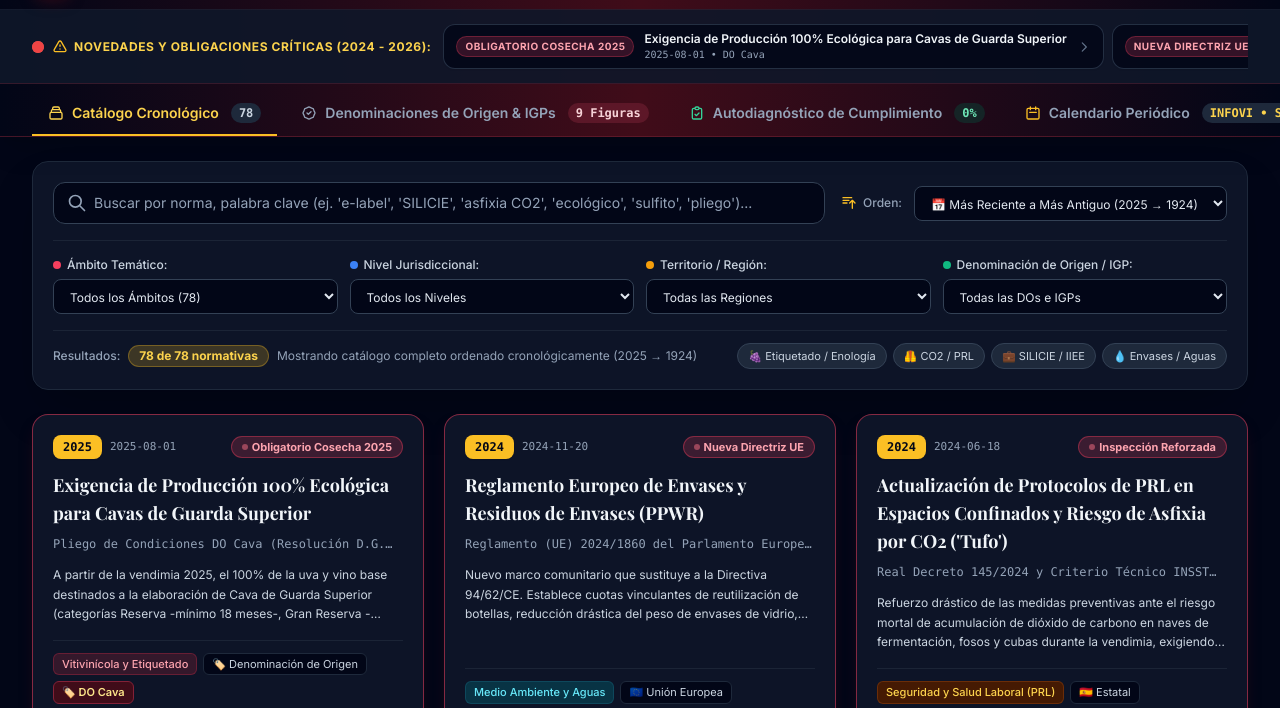
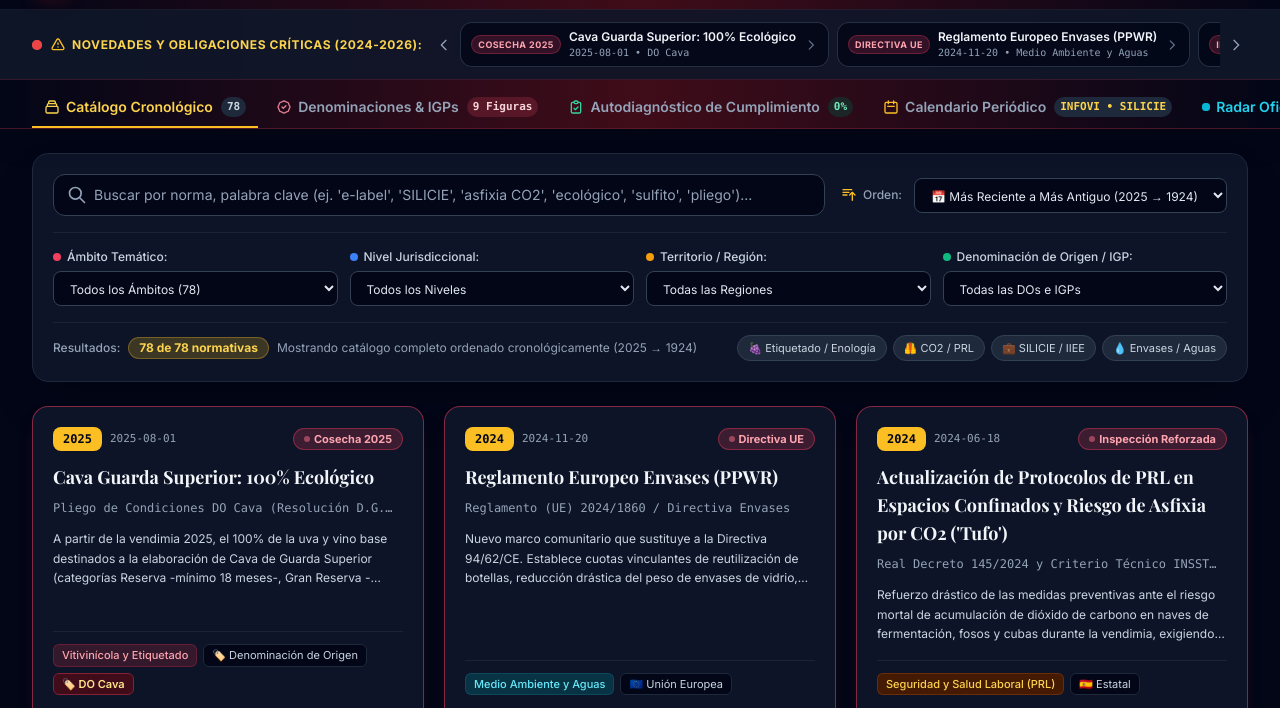
Before and after one commit to ayeneso2023-alt/normativas-vitivinicolas, a plain HTML site: page index.html in a window 1280 px wide. Shown: the part 63-771 px from the top of the page. Drawn offline with nearby package versions, Linux system fonts and the light colour scheme; a web font is replaced by a local one.

Commit message:
Ajustar diseno de tarjetas y pestanas para visualizacion completa sin desbordamiento

```diff
--- a/index.html
+++ b/index.html
@@ -159,78 +159,93 @@
     </div>
 
     <!-- ==================== BLOQUE DE NOVEDADES CRÍTICAS DESTACADAS (REQUISITO 1) ==================== -->
-    <section class="bg-slate-900/90 border-b border-wine-900/40 px-4 sm:px-6 lg:px-8 py-2.5">
-      <div class="max-w-7xl mx-auto flex flex-col md:flex-row items-start md:items-center justify-between gap-3">
+    <section class="bg-slate-900/90 border-b border-wine-900/40 px-3 sm:px-6 lg:px-8 py-2">
+      <div class="max-w-7xl mx-auto flex flex-col md:flex-row items-start md:items-center justify-between gap-2.5">
 
         <!-- Etiqueta de cabecera del Banner -->
         <div class="flex items-center gap-2 flex-shrink-0">
-          <span class="flex h-3 w-3 relative">
+          <span class="flex h-2.5 w-2.5 relative">
             <span class="animate-ping absolute inline-flex h-full w-full rounded-full bg-red-400 opacity-75"></span>
-            <span class="relative inline-flex rounded-full h-3 w-3 bg-red-500"></span>
+            <span class="relative inline-flex rounded-full h-2.5 w-2.5 bg-red-500"></span>
           </span>
-          <span class="text-xs font-bold uppercase tracking-wider text-amber-300 flex items-center gap-1.5">
-            <svg class="w-4 h-4 text-amber-400" fill="none" stroke="currentColor" viewBox="0 0 24 24">
+          <span class="text-xs font-bold uppercase tracking-wider text-amber-300 flex items-center gap-1.5 whitespace-nowrap">
+            <svg class="w-4 h-4 text-amber-400 flex-shrink-0" fill="none" stroke="currentColor" viewBox="0 0 24 24">
               <path stroke-linecap="round" stroke-linejoin="round" stroke-width="2" d="M12 9v2m0 4h.01m-6.938 4h13.856c1.54 0 2.502-1.667 1.732-3L13.732 4c-.77-1.333-2.694-1.333-3.464 0L3.34 16c-.77 1.333.192 3 1.732 3z"/>
             </svg>
-            Novedades y Obligaciones Críticas (2024 - 2026):
+            <span class="hidden lg:inline">Novedades y Obligaciones Críticas (2024-2026):</span>
+            <span class="lg:hidden">Novedades Críticas:</span>
           </span>
         </div>
 
-        <!-- Ticker dinámico desplazable de novedades prioritarias -->
-        <div id="urgent-news-container" class="flex items-center gap-2 overflow-x-auto no-scrollbar w-full py-1">
-          <!-- Las tarjetas de novedades se inyectan dinámicamente mediante JS -->
+        <!-- Ticker dinámico desplazable con flechas de navegación lateral -->
+        <div class="flex items-center gap-1 flex-1 min-w-0 w-full">
+          <button onclick="scrollTicker(-280)" class="p-1 rounded-lg text-slate-400 hover:text-white hover:bg-slate-800 transition flex-shrink-0" title="Ver anteriores" aria-label="Ver anteriores">
+            <svg class="w-4 h-4" fill="none" stroke="currentColor" viewBox="0 0 24 24"><path stroke-linecap="round" stroke-linejoin="round" stroke-width="2" d="M15 19l-7-7 7-7"/></svg>
+          </button>
+          <div id="urgent-news-container" class="flex items-center gap-2 overflow-x-auto no-scrollbar w-full py-1 scroll-smooth">
+            <!-- Las tarjetas de novedades se inyectan dinámicamente mediante JS -->
+          </div>
+          <button onclick="scrollTicker(280)" class="p-1 rounded-lg text-slate-400 hover:text-white hover:bg-slate-800 transition flex-shrink-0" title="Ver siguientes" aria-label="Ver siguientes">
+            <svg class="w-4 h-4" fill="none" stroke="currentColor" viewBox="0 0 24 24"><path stroke-linecap="round" stroke-linejoin="round" stroke-width="2" d="M9 5l7 7-7 7"/></svg>
+          </button>
         </div>
       </div>
     </section>
 
     <!-- Barra de Navegación por Pestañas -->
-    <nav class="max-w-7xl mx-auto px-4 sm:px-6 lg:px-8 flex items-center justify-between gap-2 overflow-x-auto no-scrollbar pt-2">
-      <div class="flex space-x-1 sm:space-x-2">
+    <nav class="max-w-7xl mx-auto px-3 sm:px-6 lg:px-8 flex items-center justify-between gap-1 sm:gap-2 overflow-x-auto no-scrollbar pt-2">
+      <div class="flex space-x-1 sm:space-x-1.5 w-full">
 
         <!-- Pestaña 1: Catálogo Normativo Cronológico -->
-        <button onclick="switchTab('tab-catalogo')" id="nav-tab-catalogo" class="tab-btn active flex items-center gap-2 px-4 py-2.5 border-b-2 border-amber-400 text-amber-300 font-semibold text-sm transition whitespace-nowrap">
-          <svg class="w-4 h-4" fill="none" stroke="currentColor" viewBox="0 0 24 24">
+        <button onclick="switchTab('tab-catalogo')" id="nav-tab-catalogo" class="tab-btn active flex items-center gap-1.5 px-3 py-2 border-b-2 border-amber-400 text-amber-300 font-semibold text-xs sm:text-sm transition whitespace-nowrap">
+          <svg class="w-4 h-4 flex-shrink-0" fill="none" stroke="currentColor" viewBox="0 0 24 24">
             <path stroke-linecap="round" stroke-linejoin="round" stroke-width="2" d="M19 11H5m14 0a2 2 0 012 2v6a2 2 0 01-2 2H5a2 2 0 01-2-2v-6a2 2 0 012-2m14 0V9a2 2 0 00-2-2M5 11V9a2 2 0 012-2m0 0V5a2 2 0 012-2h6a2 2 0 012 2v2M7 7h10"/>
           </svg>
-          <span>Catálogo Cronológico</span>
-          <span id="badge-tab-total-count" class="ml-1 px-2 py-0.5 text-xs rounded-full bg-slate-800 text-slate-300 font-mono">78</span>
+          <span class="hidden md:inline">Catálogo Cronológico</span>
+          <span class="md:hidden">Catálogo</span>
+          <span id="badge-tab-total-count" class="ml-0.5 px-1.5 py-0.2 text-[11px] rounded-full bg-slate-800 text-slate-300 font-mono">78</span>
         </button>
 
         <!-- Pestaña 2: Denominaciones de Origen e IGPs -->
-        <button onclick="switchTab('tab-denominaciones')" id="nav-tab-denominaciones" class="tab-btn flex items-center gap-2 px-4 py-2.5 border-b-2 border-transparent text-slate-400 hover:text-slate-200 font-semibold text-sm transition whitespace-nowrap">
-          <svg class="w-4 h-4" fill="none" stroke="currentColor" viewBox="0 0 24 24">
+        <button onclick="switchTab('tab-denominaciones')" id="nav-tab-denominaciones" class="tab-btn flex items-center gap-1.5 px-3 py-2 border-b-2 border-transparent text-slate-400 hover:text-slate-200 font-semibold text-xs sm:text-sm transition whitespace-nowrap">
+          <svg class="w-4 h-4 flex-shrink-0 text-wine-400" fill="none" stroke="currentColor" viewBox="0 0 24 24">
             <path stroke-linecap="round" stroke-linejoin="round" stroke-width="2" d="M9 12l2 2 4-4M7.835 4.697a3.42 3.42 0 001.946-.806 3.42 3.42 0 014.438 0 3.42 3.42 0 001.946.806 3.42 3.42 0 013.138 3.138 3.42 3.42 0 00.806 1.946 3.42 3.42 0 010 4.438 3.42 3.42 0 00-.806 1.946 3.42 3.42 0 01-3.138 3.138 3.42 3.42 0 00-1.946.806 3.42 3.42 0 01-4.438 0 3.42 3.42 0 00-1.946-.806 3.42 3.42 0 01-3.138-3.138 3.42 3.42 0 00-.806-1.946 3.42 3.42 0 010-4.438 3.42 3.42 0 00.806-1.946 3.42 3.42 0 013.138-3.138z"/>
           </svg>
-          <span>Denominaciones de Origen & IGPs</span>
-          <span class="ml-1 px-2 py-0.5 text-xs rounded-full bg-wine-900/60 text-wine-200 font-mono">9 Figuras</span>
+          <span class="hidden lg:inline">Denominaciones & IGPs</span>
+          <span class="lg:hidden">D.O. & IGPs</span>
+          <span class="ml-0.5 px-1.5 py-0.2 text-[11px] rounded-full bg-wine-900/60 text-wine-200 font-mono">9 Figuras</span>
         </button>
 
         <!-- Pestaña 3: Herramienta de Autodiagnóstico / Auditoría (Compliance Check) -->
-        <button onclick="switchTab('tab-auditoria')" id="nav-tab-auditoria" class="tab-btn flex items-center gap-2 px-4 py-2.5 border-b-2 border-transparent text-slate-400 hover:text-slate-200 font-semibold text-sm transition whitespace-nowrap">
-          <svg class="w-4 h-4 text-emerald-400" fill="none" stroke="currentColor" viewBox="0 0 24 24">
+        <button onclick="switchTab('tab-auditoria')" id="nav-tab-auditoria" class="tab-btn flex items-center gap-1.5 px-3 py-2 border-b-2 border-transparent text-slate-400 hover:text-slate-200 font-semibold text-xs sm:text-sm transition whitespace-nowrap">
+          <svg class="w-4 h-4 flex-shrink-0 text-emerald-400" fill="none" stroke="currentColor" viewBox="0 0 24 24">
             <path stroke-linecap="round" stroke-linejoin="round" stroke-width="2" d="M9 5H7a2 2 0 00-2 2v12a2 2 0 002 2h10a2 2 0 002-2V7a2 2 0 00-2-2h-2M9 5a2 2 0 002 2h2a2 2 0 002-2M9 5a2 2 0 012-2h2a2 2 0 012 2m-6 9l2 2 4-4"/>
           </svg>
-          <span>Autodiagnóstico de Cumplimiento</span>
-          <span id="badge-nav-compliance" class="ml-1 px-2 py-0.5 text-xs rounded-full bg-emerald-900/40 text-emerald-300 font-mono">0%</span>
+          <span class="hidden lg:inline">Autodiagnóstico de Cumplimiento</span>
+          <span class="lg:hidden">Autodiagnóstico</span>
+          <span id="badge-nav-compliance" class="ml-0.5 px-1.5 py-0.2 text-[11px] rounded-full bg-emerald-900/40 text-emerald-300 font-mono">0%</span>
         </button>
 
         <!-- Pestaña 4: Calendario de Obligaciones Periódicas -->
-        <button onclick="switchTab('tab-calendario')" id="nav-tab-calendario" class="tab-btn flex items-center gap-2 px-4 py-2.5 border-b-2 border-transparent text-slate-400 hover:text-slate-200 font-semibold text-sm transition whitespace-nowrap">
-          <svg class="w-4 h-4 text-amber-400" fill="none" stroke="currentColor" viewBox="0 0 24 24">
+        <button onclick="switchTab('tab-calendario')" id="nav-tab-calendario" class="tab-btn flex items-center gap-1.5 px-3 py-2 border-b-2 border-transparent text-slate-400 hover:text-slate-200 font-semibold text-xs sm:text-sm transition whitespace-nowrap">
+          <svg class="w-4 h-4 flex-shrink-0 text-amber-400" fill="none" stroke="currentColor" viewBox="0 0 24 24">
             <path stroke-linecap="round" stroke-linejoin="round" stroke-width="2" d="M8 7V3m8 4V3m-9 8h10M5 21h14a2 2 0 002-2V7a2 2 0 00-2-2H5a2 2 0 00-2 2v12a2 2 0 002 2z"/>
           </svg>
-          <span>Calendario Periódico</span>
-          <span class="ml-1 px-2 py-0.5 text-xs rounded-full bg-slate-800 text-amber-300 font-mono">INFOVI • SILICIE</span>
+          <span class="hidden sm:inline">Calendario Periódico</span>
+          <span class="sm:hidden">Calendario</span>
+          <span class="ml-0.5 px-1.5 py-0.2 text-[11px] rounded-full bg-slate-800 text-amber-300 font-mono hidden md:inline">INFOVI • SILICIE</span>
+          <span class="ml-0.5 px-1.5 py-0.2 text-[11px] rounded-full bg-slate-800 text-amber-300 font-mono md:hidden">12 Hitos</span>
         </button>
 
         <!-- Pestaña 5: Radar Oficial en Tiempo Real (BOE / DOUE) -->
-        <button onclick="switchTab('tab-radar')" id="nav-tab-radar" class="tab-btn flex items-center gap-2 px-4 py-2.5 border-b-2 border-transparent text-cyan-400 hover:text-cyan-300 font-semibold text-sm transition whitespace-nowrap">
-          <span class="relative flex h-2 w-2">
+        <button onclick="switchTab('tab-radar')" id="nav-tab-radar" class="tab-btn flex items-center gap-1.5 px-3 py-2 border-b-2 border-transparent text-cyan-400 hover:text-cyan-300 font-semibold text-xs sm:text-sm transition whitespace-nowrap">
+          <span class="relative flex h-2 w-2 flex-shrink-0">
             <span class="animate-ping absolute inline-flex h-full w-full rounded-full bg-cyan-400 opacity-75"></span>
             <span class="relative inline-flex rounded-full h-2 w-2 bg-cyan-500"></span>
           </span>
-          <span>Radar Oficial en Tiempo Real</span>
-          <span class="ml-1 px-2 py-0.5 text-xs rounded-full bg-cyan-950/80 text-cyan-300 border border-cyan-700/60 font-mono">BOE / DOUE</span>
+          <span class="hidden lg:inline">Radar Oficial en Tiempo Real</span>
+          <span class="lg:hidden">Radar Oficial</span>
+          <span class="ml-0.5 px-1.5 py-0.2 text-[11px] rounded-full bg-cyan-950/80 text-cyan-300 border border-cyan-700/60 font-mono">BOE / DOUE</span>
         </button>
 
       </div>
@@ -1025,7 +1040,7 @@
   <!-- ========================================================
        CARGA DE DATOS Y LÓGICA DE INTERFAZ REACTIVA
   ======================================================== -->
-  <script src="normativas_data.js?v=20260919.2"></script>
+  <script src="normativas_data.js?v=20260919.3"></script>
 
   <script>
     /**
@@ -1513,8 +1528,8 @@
       newsItems.sort((a, b) => new Date(b.fecha) - new Date(a.fecha));
 
       container.innerHTML = newsItems.map(item => `
-        <div onclick="openModal('${item.id}')" class="cursor-pointer group flex-shrink-0 flex items-center gap-2.5 px-3 py-1.5 bg-slate-950/80 hover:bg-wine-950/90 border border-slate-700/70 hover:border-wine-500/80 rounded-xl transition duration-200 shadow-sm">
-          <span class="px-2 py-0.5 rounded-full text-[10px] font-bold uppercase tracking-wider bg-rose-500/20 text-rose-300 border border-rose-500/30">
+        <div onclick="openModal('${item.id}')" class="cursor-pointer group flex-shrink-0 flex items-center gap-2 px-2.5 py-1.5 bg-slate-950/80 hover:bg-wine-950/90 border border-slate-700/70 hover:border-wine-500/80 rounded-xl transition duration-200 shadow-sm">
+          <span class="px-1.5 py-0.5 rounded-full text-[9px] font-bold uppercase tracking-wider bg-rose-500/20 text-rose-300 border border-rose-500/30 whitespace-nowrap flex-shrink-0">
             ${item.novedad_badge || 'Crítica'}
           </span>
           <div class="flex flex-col">
@@ -1525,11 +1540,18 @@
               ${item.fecha} • ${item.do !== 'Todas' ? item.do : item.ambito}
             </span>
           </div>
-          <svg class="w-3.5 h-3.5 text-slate-500 group-hover:text-amber-300 group-hover:translate-x-0.5 transition" fill="none" stroke="currentColor" viewBox="0 0 24 24">
+          <svg class="w-3.5 h-3.5 text-slate-500 group-hover:text-amber-300 group-hover:translate-x-0.5 transition flex-shrink-0" fill="none" stroke="currentColor" viewBox="0 0 24 24">
             <path stroke-linecap="round" stroke-linejoin="round" stroke-width="2" d="M9 5l7 7-7 7"/>
           </svg>
         </div>
       `).join('');
+    }
+
+    function scrollTicker(offset) {
+      const container = document.getElementById('urgent-news-container');
+      if (container) {
+        container.scrollBy({ left: offset, behavior: 'smooth' });
+      }
     }
 
     /**
--- a/normativas_data.js
+++ b/normativas_data.js
@@ -1,7 +1,7 @@
 const NORMATIVAS_DATA = [
   {
     "id": "NOR-2025-01",
-    "titulo": "Exigencia de Producción 100% Ecológica para Cavas de Guarda Superior",
+    "titulo": "Cava Guarda Superior: 100% Ecológico",
     "codigo": "Pliego de Condiciones DO Cava (Resolución D.G. Industria Alimentaria / CRDO Cava)",
     "fecha": "2025-08-01",
     "nivel": "Denominación de Origen",
@@ -9,7 +9,7 @@ const NORMATIVAS_DATA = [
     "do": "DO Cava",
     "ambito": "Vitivinícola y Etiquetado",
     "is_news": true,
-    "novedad_badge": "Obligatorio Cosecha 2025",
+    "novedad_badge": "Cosecha 2025",
     "resumen": "A partir de la vendimia 2025, el 100% de la uva y vino base destinados a la elaboración de Cava de Guarda Superior (categorías Reserva -mínimo 18 meses-, Gran Reserva -mínimo 30 meses- y Paraje Calificado -mínimo 36 meses-) debe proceder obligatoriamente de viñedos ecológicos certificados.",
     "requisitos": [
       "Certificación ecológica en vigor expedida por el organismo de control competente (CCPAE en Cataluña, CPAEN en Navarra, CAECyL en CyL, etc.).",
@@ -22,15 +22,15 @@ const NORMATIVAS_DATA = [
   },
   {
     "id": "NOR-2024-04",
-    "titulo": "Reglamento Europeo de Envases y Residuos de Envases (PPWR)",
-    "codigo": "Reglamento (UE) 2024/1860 del Parlamento Europeo y del Consejo",
+    "titulo": "Reglamento Europeo Envases (PPWR)",
+    "codigo": "Reglamento (UE) 2024/1860 / Directiva Envases",
     "fecha": "2024-11-20",
     "nivel": "Unión Europea",
     "region": "Unión Europea",
     "do": "Todas",
     "ambito": "Medio Ambiente y Aguas",
     "is_news": true,
-    "novedad_badge": "Nueva Directriz UE",
+    "novedad_badge": "Directiva UE",
     "resumen": "Nuevo marco comunitario que sustituye a la Directiva 94/62/CE. Establece cuotas vinculantes de reutilización de botellas, reducción drástica del peso de envases de vidrio, prohibición de sobreembalajes superfluos y armonización de pictogramas de reciclabilidad en toda la Unión Europea.",
     "requisitos": [
       "Ecodiseño de botellas: aligeramiento del gramaje de vidrio en botellas de vino tranquilo y espumoso para reducir la huella de carbono.",
```
